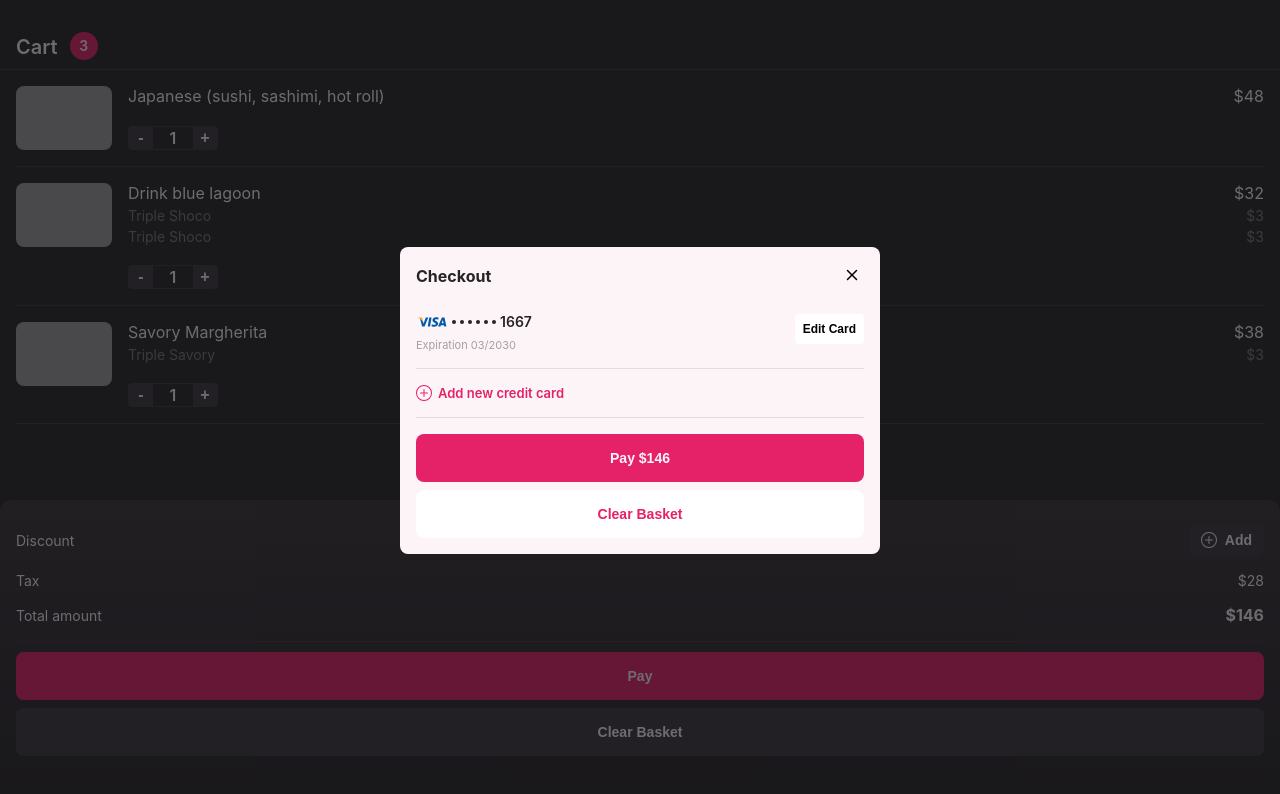
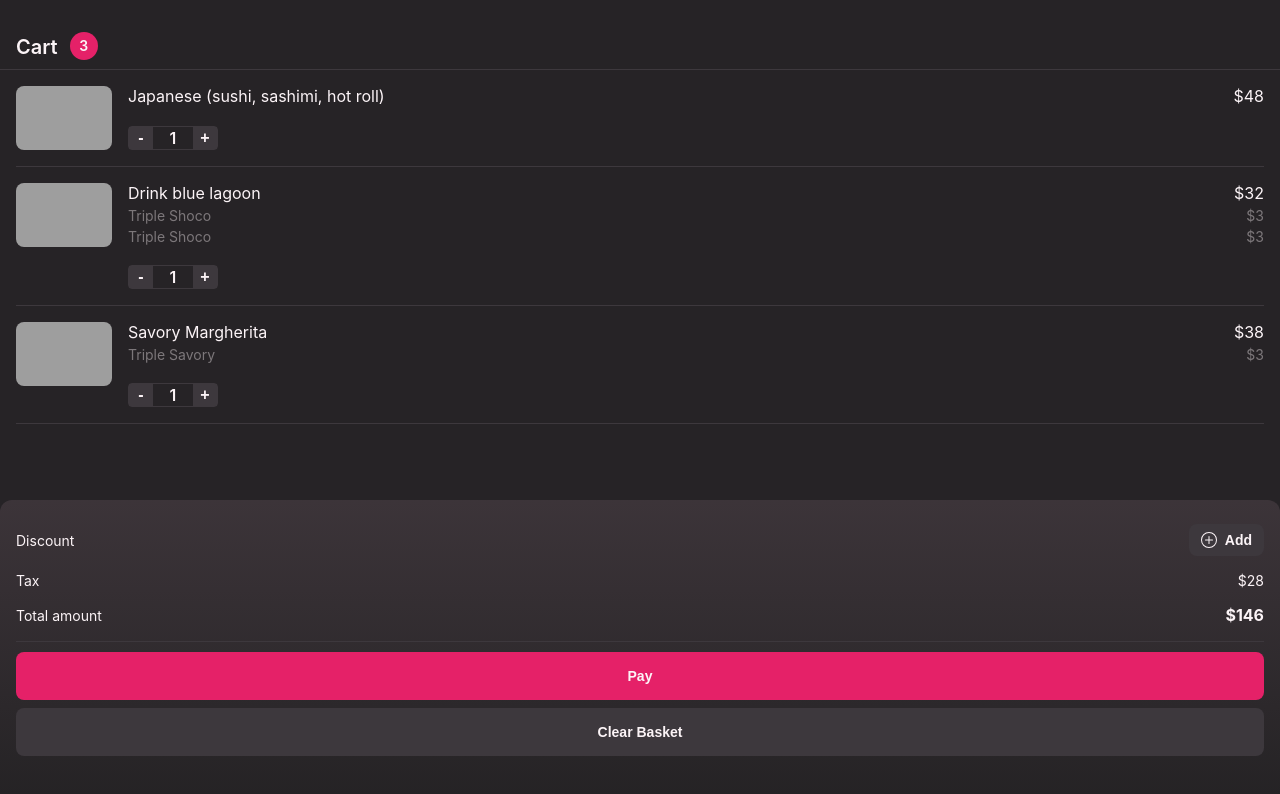
Before and after one commit to marcosprofile/basket-items, a plain HTML site: page index.html in a window 1280 px wide. Drawn offline with Linux system fonts and the light colour scheme; grey boxes are pictures that could not be loaded.

Commit message:
closed modal

```diff
--- a/index.html
+++ b/index.html
@@ -71,7 +71,7 @@
       </div>
     </section>
   </main>
-  <div class="checkout" id="modal-payment">
+  <div class="ocultar-modal" id="modal-payment">
     <div class="modal">
       <div class="top">
         Checkout
```
